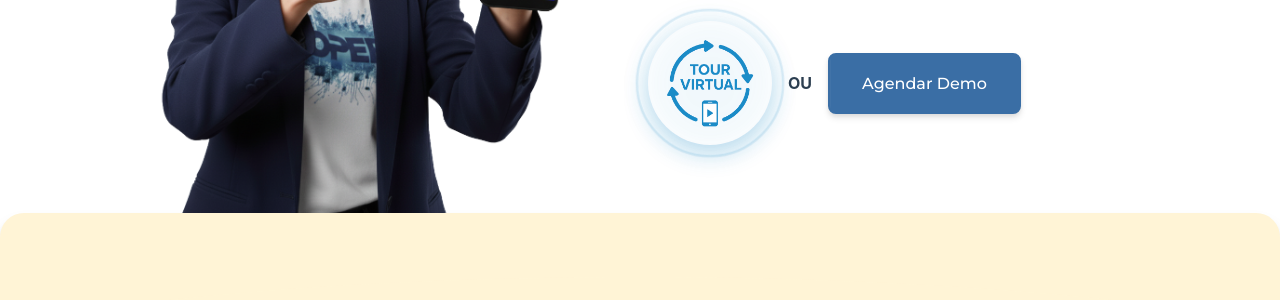
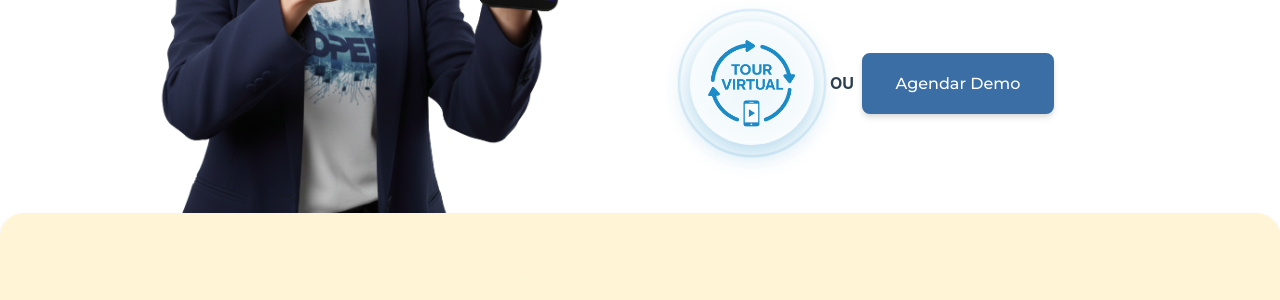
Before and after one commit to E72-BI/site_OPER365, a plain HTML site: page index.html in a window 1280 px wide. Shown: the part 359-659 px from the top of the page. Drawn offline with Linux system fonts and the light colour scheme.

Commit message:
cenralizar

```diff
--- a/index.html
+++ b/index.html
@@ -231,6 +231,33 @@
         }
     </style>
     <style>
+        @media (min-width: 768px) {
+            /* Desktop: manter botões e centralizar apenas o "OU" */
+            .hero .cta-row {
+                display: flex !important;          /* garante flex (override de grid) */
+                align-items: center;
+                justify-content: center;
+                position: relative;                /* referência para o "OU" absoluto */
+                column-gap: 0;                     /* gap passa a ser manual nos botões */
+            }
+            .hero .cta-row .cta-separator {
+                position: absolute;
+                left: 50%;
+                transform: translateX(calc(-50% - 30px)) !important; /* aproxima do Tour */
+                margin: 0 !important;
+                display: inline-flex !important;
+                align-items: center !important;
+                line-height: 1;
+            }
+            /* Mantém espaçamento dos botões em torno do "OU" sem mover posições */
+            .hero .cta-row .tour-button {
+                margin-right: 24px;                /* espaço à direita do Tour */
+            }
+            .hero .cta-row .btn.btn-primary {
+                margin-left: 24px;                 /* espaço à esquerda do Demo */
+            }
+        }
+
         @media (max-width: 768px) {
             /* Subir a hero até a linha vermelha */
             html body .hero {
```
